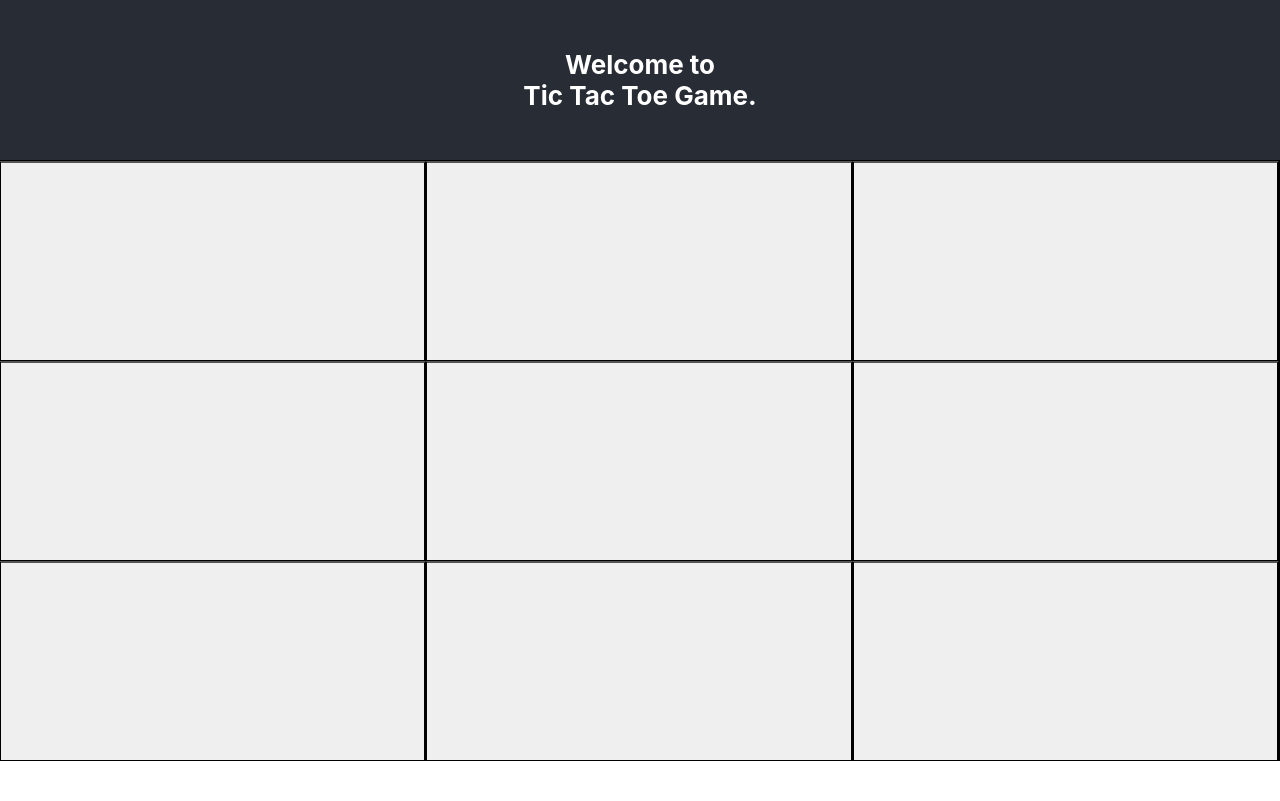
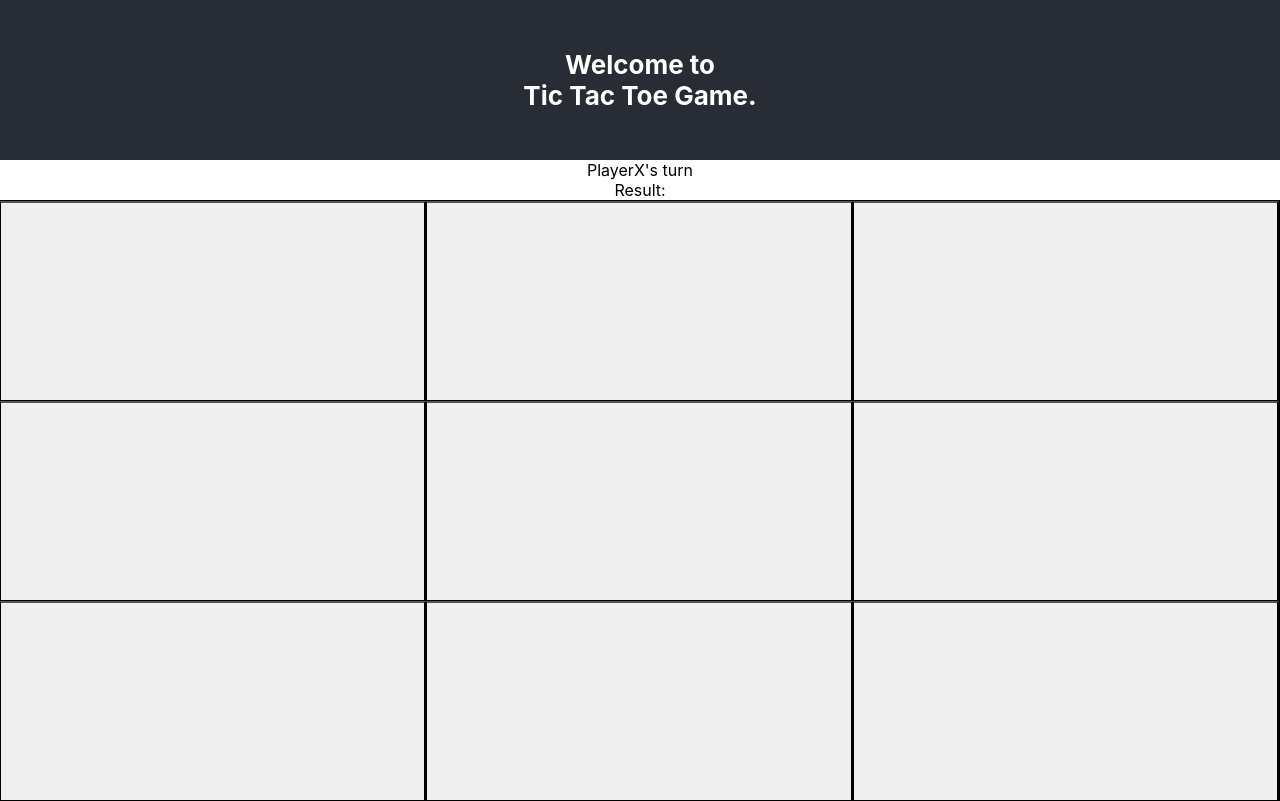
Before and after one commit to robertamangiapane/React-Tic-Tac-Toe-Game, a React (Create React App) app: page / in a window 1280 px wide. Both pictures are taken after a click on the button "Start a new game". Built offline with nearby package versions, Linux system fonts and the light colour scheme.

Commit message:
turn and result update for each round

```diff
--- a/src/components/board.jsx
+++ b/src/components/board.jsx
@@ -1,6 +1,7 @@
 import React, { Component } from "react"
-import BoardClass from "../boardClass"
 import "../components/board.css"
+import Turn from '../components/turn'
+import Result from '../components/result'
 
 class Board extends Component {
   constructor(props) {
@@ -8,47 +9,61 @@ class Board extends Component {
     this.state = {
       game : this.props.game,
       fields: this.props.game.board.fields,
-      rows_columns: "",
-      gameover : ""
+      turn: this.props.game.turn,
+      result: this.props.game.result,
+      // rows_columns: "",
+      // gameover : "",
+      claimField : this.claimField.bind(this),
     }
   }
 
-  claimField(){
-    this.state.game.claim_field(0)
-    this.setState({fields: this.props.game.board.fields})
+  claimField(item){
+    this.state.game.claim_field(item)
+    this.setState({fields: this.props.game.board.fields, turn: this.props.game.turn, result: this.props.game.result})
+    console.log(this.props.game.turn)
+
   }
 
   render(){
     return(
+      <div>
+        <div className="game-turn">
+        <Turn turn={this.state.turn}/>
+        </div>
+        <div className="game-result">
+        <Result result={this.state.result}/>
+        </div>
         <div className="board-grid">
           <button onClick={() => this.claimField(0)}>
           {this.state.fields[0]}
           </button>
-        <button>
+          <button onClick={() => this.claimField(1)}>
           {this.state.fields[1]}
           </button>
-        <button>
+          <button onClick={() => this.claimField(2)}>
           {this.state.fields[2]}
           </button>
-        <button>
+          <button onClick={() => this.claimField(3)}>
           {this.state.fields[3]}
           </button>
-        <button>
+          <button onClick={() => this.claimField(4)}>
           {this.state.fields[4]}
           </button>
-        <button>
+          <button onClick={() => this.claimField(5)}>
           {this.state.fields[5]}
           </button>
-        <button>
+          <button onClick={() => this.claimField(6)}>
           {this.state.fields[6]}
           </button>
-        <button>
+          <button onClick={() => this.claimField(7)}>
           {this.state.fields[7]}
           </button>
-        <button>
+          <button onClick={() => this.claimField(8)}>
           {this.state.fields[8]}
           </button>
         </div>
+      </div>
+
     )
   }
 }
--- a/src/components/game.jsx
+++ b/src/components/game.jsx
@@ -1,6 +1,7 @@
 import React, { Component } from "react"
 import Board from '../components/board';
-import GameClass from "../gameClass"
+import GameClass from "../gameClass";
+
 // import Board from "../board"
 
 // var newGame = ""
@@ -28,10 +29,8 @@ class Game extends Component {
     this.setState({board: newGame.board})
     this.setState({turn: newGame.turn})
     this.setState({game: newGame})
-    // console.log(newGame.board.fields)
+    this.setState({result: newGame.result})
 
-    // console.log(this.state.board) non stampano nulla
-    // console.log(this.state.game) non stampano nulla
   }
 
   render() {
--- /dev/null
+++ b/src/components/result.jsx
@@ -0,0 +1,26 @@
+import React, { Component } from "react"
+
+class Result extends Component {
+  constructor(props) {
+    super(props);
+    this.state = {
+      result : this.props.result
+    }
+  }
+
+  componentDidUpdate(prevProps){
+    if (this.props.result !== prevProps.result) {
+      this.setState({result: this.props.result})
+    }
+  }
+
+  render(){
+      return(
+        <div>
+        Result: {this.props.result}
+        </div>
+      )
+  }
+};
+
+export default Result;
--- /dev/null
+++ b/src/components/turn.jsx
@@ -0,0 +1,28 @@
+import React, { Component } from "react"
+
+class Turn extends Component {
+  constructor(props) {
+    super(props);
+
+    this.state = {
+      turn : this.props.turn
+    }
+  }
+
+  componentDidUpdate(prevProps){
+    if (this.props.turn !== prevProps.turn) {
+      this.setState({turn: this.props.turn})
+    }
+  }
+
+  render(){
+    return(
+      <div>
+      Player{this.state.turn}'s turn
+      {console.log(this.state.turn)}
+      </div>
+    )
+  }
+}
+
+export default Turn;
--- a/src/gameClass.js
+++ b/src/gameClass.js
@@ -24,6 +24,8 @@ GameClass.prototype.claim_field = function(index){
     this.result = this.board.claim_field(this.turn, index)
   }
   console.log(this.board.fields)
+  console.log(this.result)
+  console.log(this.turn)
   return this.result
 }
 
```
Lines whose indentation alone changed are shown as unchanged.
